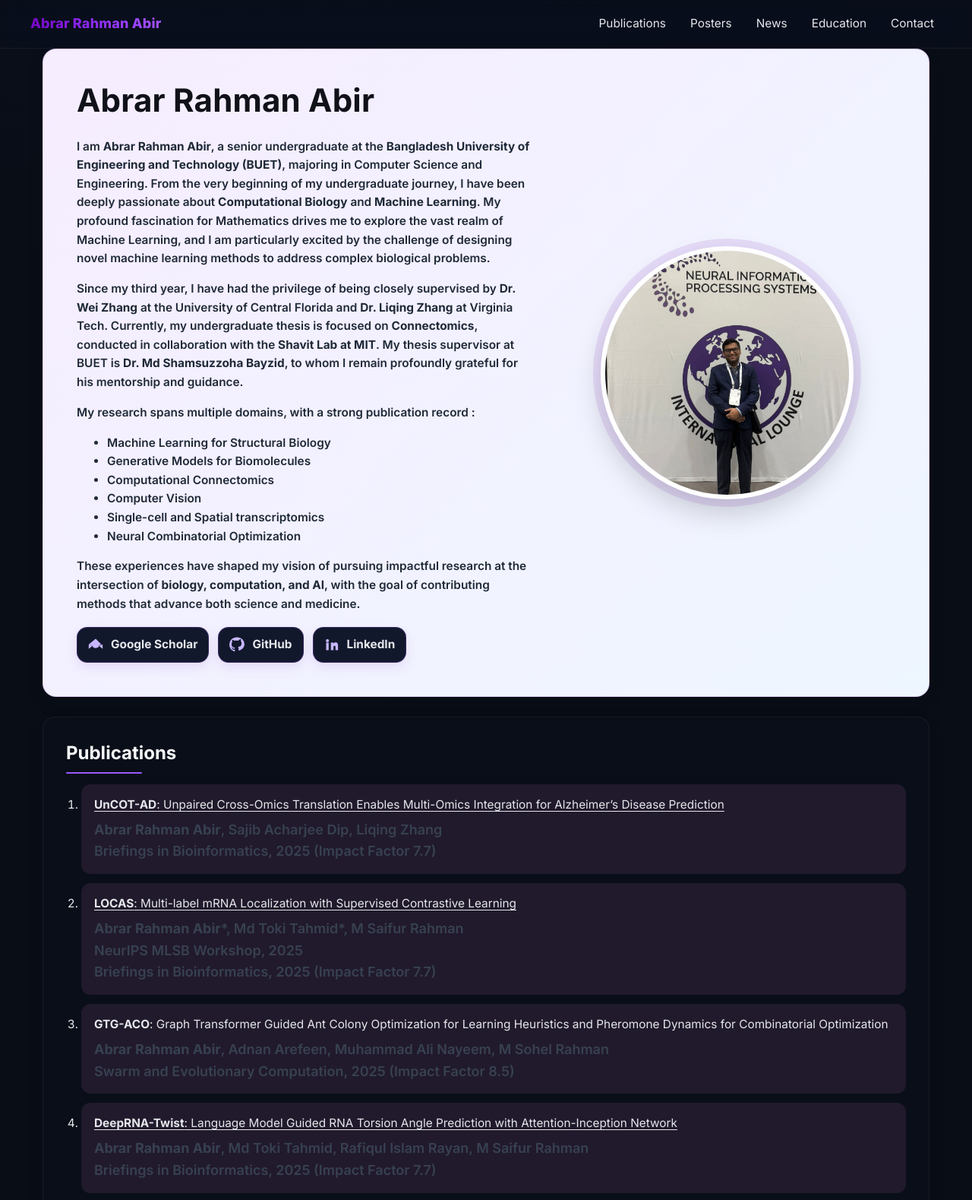
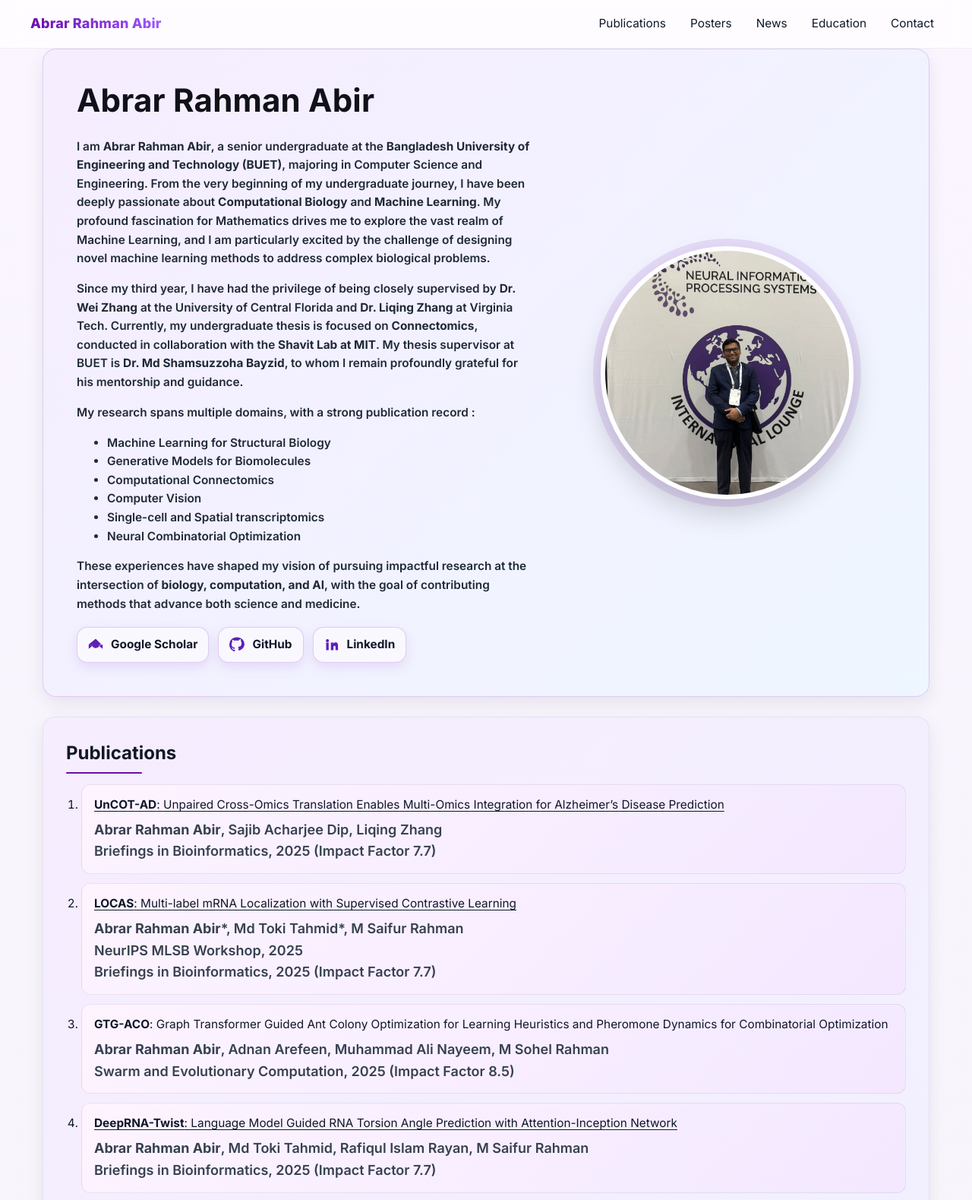
Before and after one commit to abrarrahmanabir/abrarrahmanabir.github.io, a plain HTML site: page index.html in a window 1280 px wide. Shown: the top 1579 px of the page at 76% size. Drawn offline with Linux system fonts and the dark colour scheme.

Commit message:
Update style.css

```diff
--- a/style.css
+++ b/style.css
@@ -220,24 +220,3 @@ ol.clean-list li{
   body{ font-size:14px }
   .grid.cols-2,.grid.cols-3{ grid-template-columns:1fr }
 }
-
-/* Dark mode */
-@media (prefers-color-scheme: dark){
-  body{
-    color:#e5e7eb;
-    background:radial-gradient(1200px 800px at 15% -10%, #0b1324 0%, #0b0f1a 45%, #090d16 100%);
-  }
-  .topbar{ background:rgba(11,15,26,.62); border-color:rgba(255,255,255,.06) }
-  .brand-name{ filter:saturate(120%) }
-  .card{ background:var(--card-dark); border-color:rgba(255,255,255,.06) }
-  h2{ color:#f9fafb }
-  h2::after{ background:#9b59ff }
-  .footer{ color:#a3aab8 }
-  .icon-pill{ background:#12182c; border-color:rgba(155,89,255,.25) }
-  .icon-pill svg{ fill:#c7b7ff }
-  .paper-link:hover{ color:#c7b7ff }
-  #publications ol.clean-list li{ background:#211a2c }
-  #posters      ol.clean-list li{ background:#231c22 }
-  #news         ol.clean-list li{ background:#162225 }
-  #education    .edu-block       { background:#182035 }
-}
```
